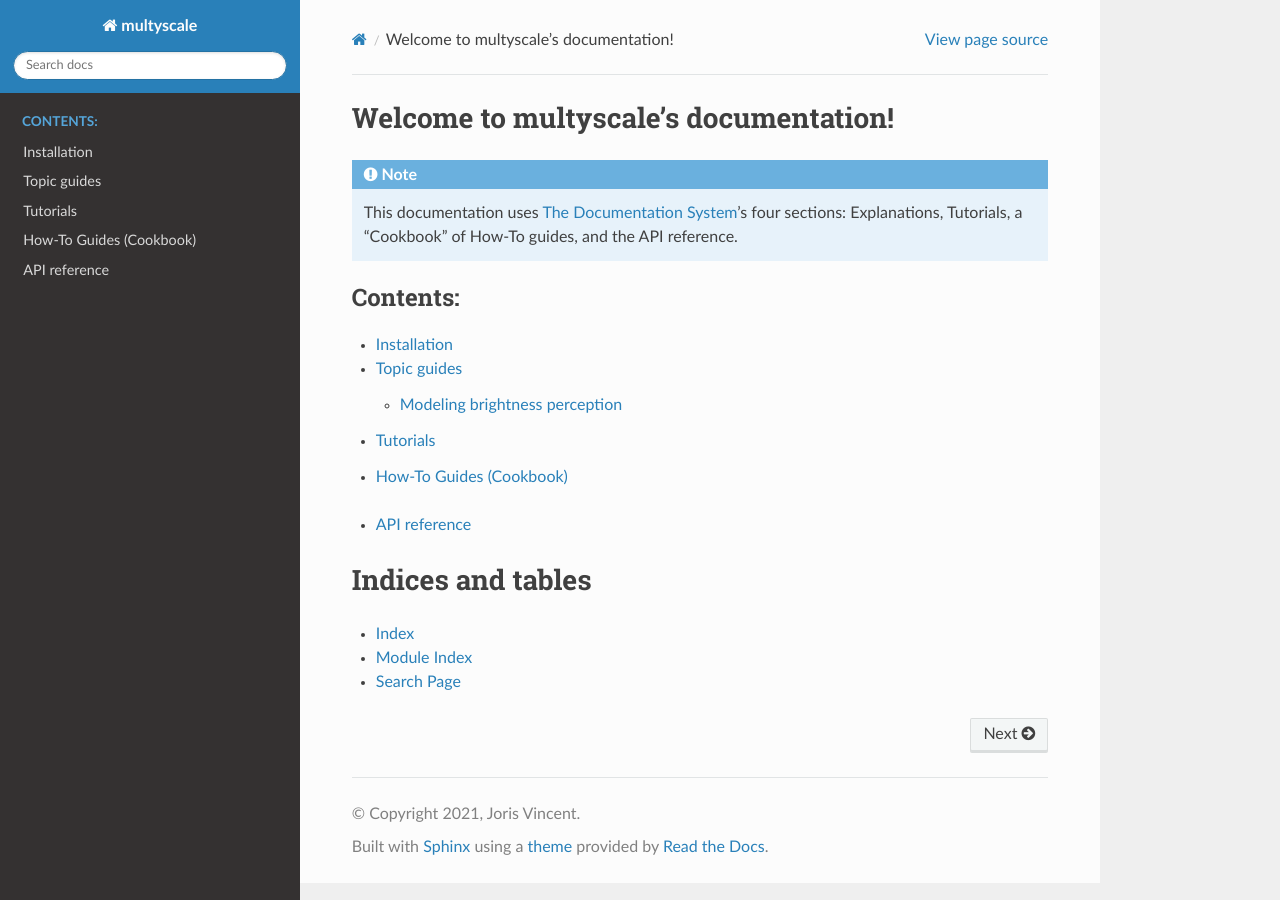
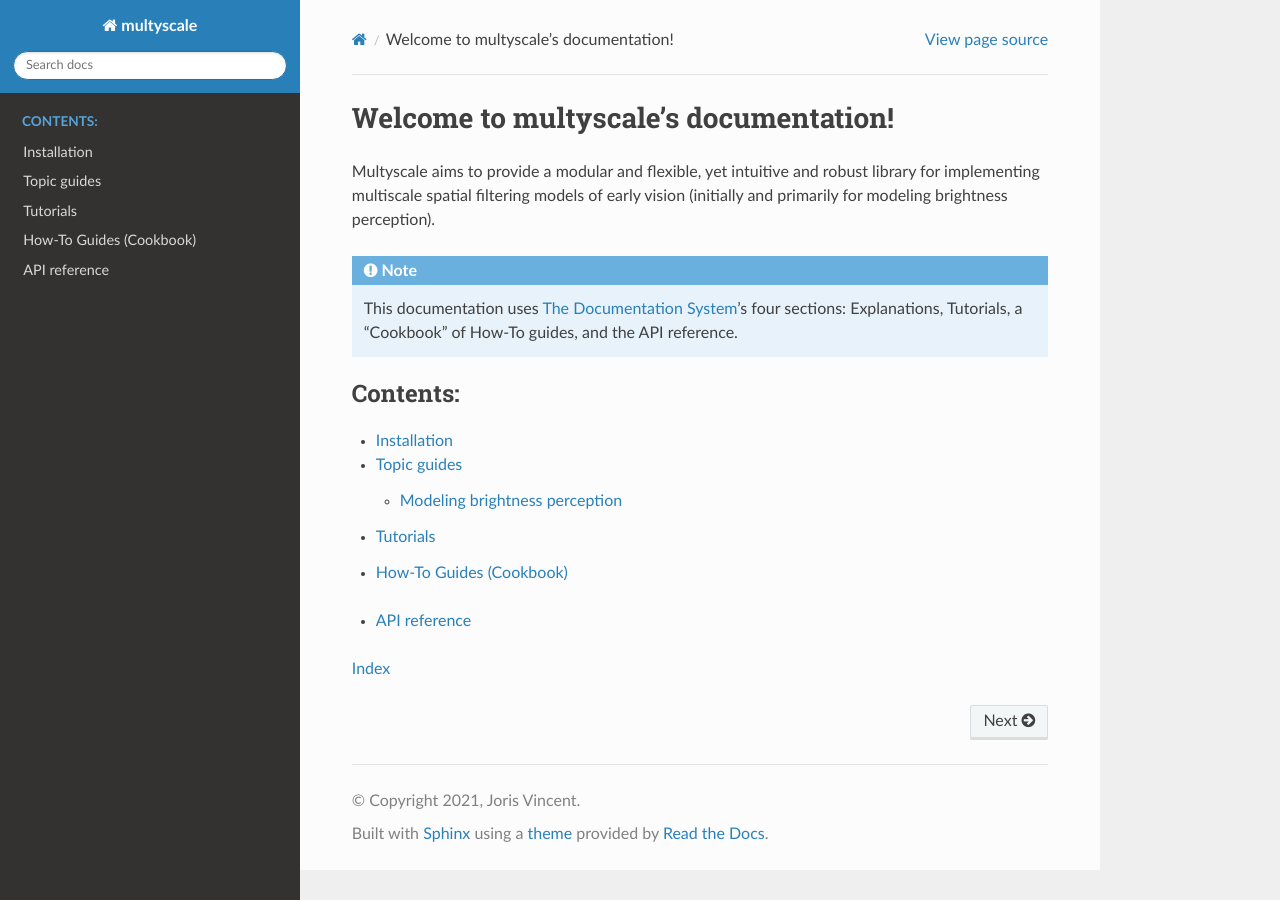
Before and after one commit to computational-psychology/multyscale, a Sphinx documentation site: the page built from docs/index.rst, in a window 1280 px wide. Built offline with Sphinx 7.4.7 and the Read the Docs theme 2.0.0, drawn with Linux system fonts in a browser that asks for light colours; pages that are not in the unit, such as notebooks, are missing from menus.

Commit message:
Clean up landing page

```diff
--- a/docs/index.rst
+++ b/docs/index.rst
@@ -5,6 +5,10 @@
 
 Welcome to multyscale's documentation!
 ======================================
+
+Multyscale aims to provide a modular and flexible, yet intuitive and robust library
+for implementing multiscale spatial filtering models of early vision
+(initially and primarily for modeling brightness perception).
 
 .. note::
    This documentation uses `The Documentation System`_'s four sections:
@@ -24,11 +28,6 @@ Welcome to multyscale's documentation!
 
    reference/multyscale
 
-Indices and tables
-==================
-
-* :ref:`genindex`
-* :ref:`modindex`
-* :ref:`search`
+:ref:`genindex`
 
 .. _The Documentation System: https://documentation.divio.com/
```
